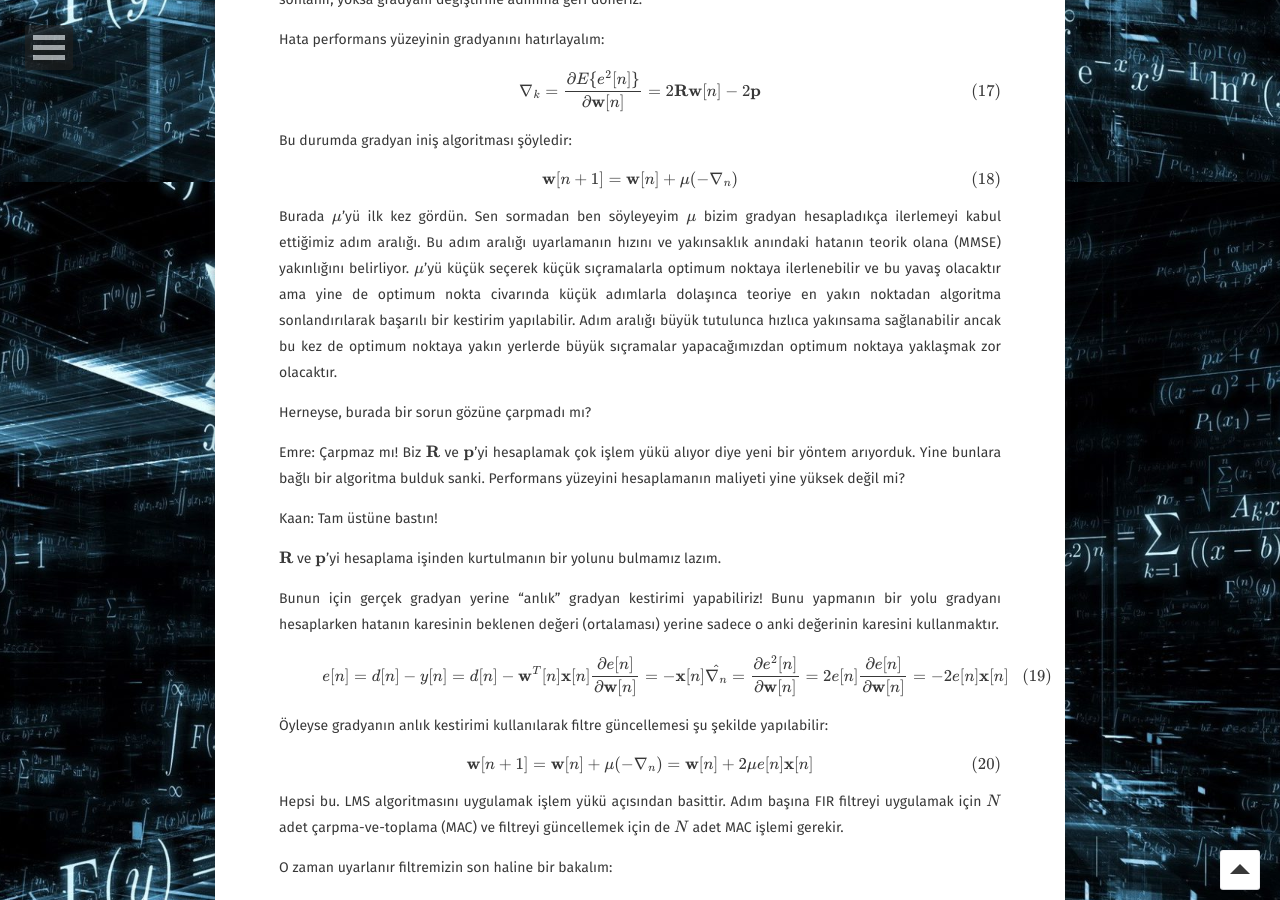
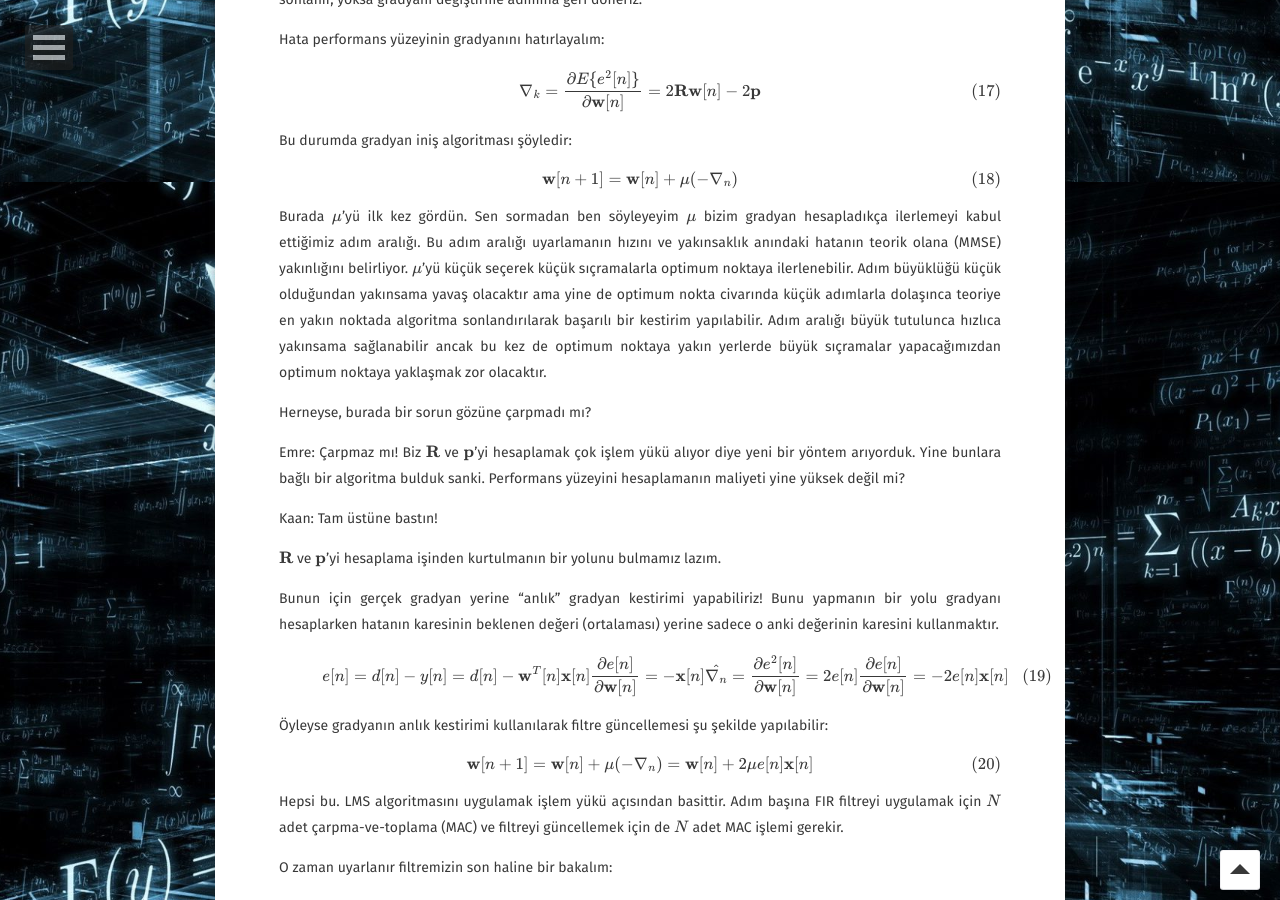
Before and after one commit to tayyarg/tayyarg.github.io, a Jekyll site: the page built from _posts/2020-03-22-uyarlanir-filtre-gurultu-yoketme.md, in a window 1280 px wide and 900 px high, scrolled down 9718 px. Built offline with Jekyll 4.4.1, drawn with Linux system fonts in a browser that asks for light colours; some web fonts are replaced; formulas are drawn with MathJax 3; comment, search, counter and statistics services are not loaded.

Commit message:
metin guncellemesi

```diff
--- a/_posts/2020-03-22-uyarlanir-filtre-gurultu-yoketme.md
+++ b/_posts/2020-03-22-uyarlanir-filtre-gurultu-yoketme.md
@@ -336,7 +336,7 @@ $$
 \textbf{w}[n+1] = \textbf{w}[n]+\mu(-\nabla_n)
 $$
 
-Burada $\mu$'yü ilk kez gördün. Sen sormadan ben söyleyeyim $\mu$ bizim gradyan hesapladıkça ilerlemeyi kabul ettiğimiz adım aralığı. Bu adım aralığı uyarlamanın hızını ve yakınsaklık anındaki hatanın teorik olana (MMSE) yakınlığını belirliyor. $\mu$'yü küçük seçerek küçük sıçramalarla optimum noktaya ilerlenebilir ve bu yavaş olacaktır ama yine de optimum nokta civarında küçük adımlarla dolaşınca teoriye en yakın noktadan algoritma sonlandırılarak başarılı bir kestirim yapılabilir. Adım aralığı büyük tutulunca hızlıca yakınsama sağlanabilir ancak bu kez de optimum noktaya yakın yerlerde büyük sıçramalar yapacağımızdan optimum noktaya yaklaşmak zor olacaktır.
+Burada $\mu$'yü ilk kez gördün. Sen sormadan ben söyleyeyim $\mu$ bizim gradyan hesapladıkça ilerlemeyi kabul ettiğimiz adım aralığı. Bu adım aralığı uyarlamanın hızını ve yakınsaklık anındaki hatanın teorik olana (MMSE) yakınlığını belirliyor. $\mu$'yü küçük seçerek küçük sıçramalarla optimum noktaya ilerlenebilir. Adım büyüklüğü küçük olduğundan yakınsama yavaş olacaktır ama yine de optimum nokta civarında küçük adımlarla dolaşınca teoriye en yakın noktada algoritma sonlandırılarak başarılı bir kestirim yapılabilir. Adım aralığı büyük tutulunca hızlıca yakınsama sağlanabilir ancak bu kez de optimum noktaya yakın yerlerde büyük sıçramalar yapacağımızdan optimum noktaya yaklaşmak zor olacaktır.
 
 Herneyse, burada bir sorun gözüne çarpmadı mı?
 
```
